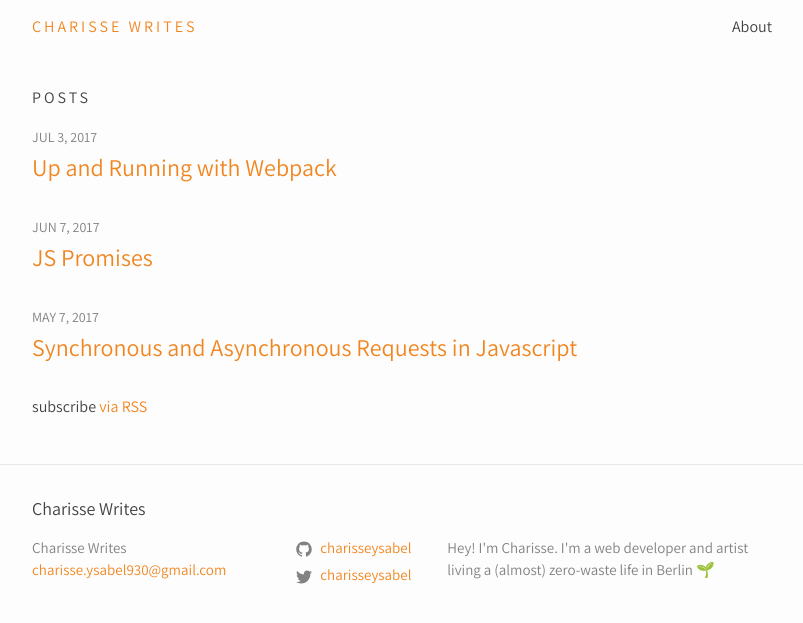
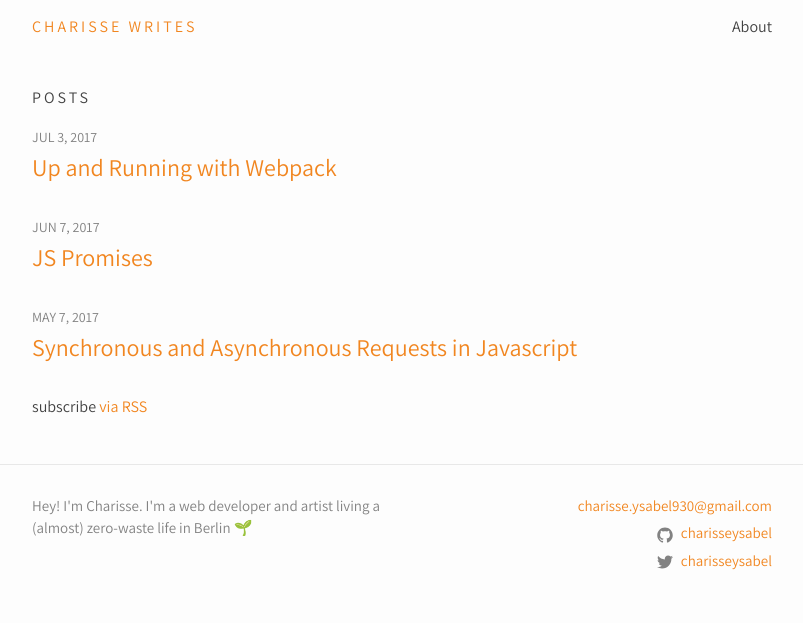
Before and after one commit to charisseysabel/chysbl-blog, a Jekyll site: the page built from index.md, in a window 1280 px wide. Shown: the top 623 px of the page, without its empty margins (238-1041 px from the left). Built offline with Jekyll 4.4.1, drawn with Linux system fonts in a browser that asks for light colours.

Commit message:
feat(footer) fix weird layout and remove redundant default texts

```diff
--- a/_includes/footer.html
+++ b/_includes/footer.html
@@ -1,27 +1,16 @@
 <footer class="site-footer">
 
   <div class="wrapper">
+    <div class="footer-col-wrapper">
+			<div class="footer-col">
+        <p>{{ site.description | escape }}</p>
+      </div>
+      <div class="footer-col">
+        <ul class="social-media-list">
+          {% if site.email %}
+            <li><a href="mailto:{{ site.email }}">{{ site.email }}</a></li>
+          {% endif %}
 
-    <h2 class="footer-heading">{{ site.title | escape }}</h2>
-
-    <div class="footer-col-wrapper">
-      <div class="footer-col footer-col-1">
-        <ul class="contact-list">
-          <li>
-            {% if site.author %}
-              {{ site.author | escape }}
-            {% else %}
-              {{ site.title | escape }}
-            {% endif %}
-            </li>
-            {% if site.email %}
-            <li><a href="mailto:{{ site.email }}">{{ site.email }}</a></li>
-            {% endif %}
-        </ul>
-      </div>
-
-      <div class="footer-col footer-col-2">
-        <ul class="social-media-list">
           {% if site.github_username %}
           <li>
             {% include icon-github.html username=site.github_username %}
@@ -35,10 +24,6 @@
           {% endif %}
         </ul>
       </div>
-
-      <div class="footer-col footer-col-3">
-        <p>{{ site.description | escape }}</p>
-      </div>
     </div>
 
   </div>
--- a/_sass/minima/_layout.scss
+++ b/_sass/minima/_layout.scss
@@ -117,6 +117,7 @@
 .social-media-list {
   list-style: none;
   margin-left: 0;
+  text-align: right;
 }
 
 .footer-col-wrapper {
@@ -130,11 +131,14 @@
   float: left;
   margin-bottom: $spacing-unit / 2;
   padding-left: $spacing-unit / 2;
+
+  width: -webkit-calc((100% / 2) - 15px );
+  width:         calc((100% / 2) - 15px );
 }
 
 .footer-col-1 {
-  width: -webkit-calc(35% - (#{$spacing-unit} / 2));
-  width:         calc(35% - (#{$spacing-unit} / 2));
+  width: -webkit-calc((100% / 2) - 15px );
+  width:         calc((100% / 2) - 15px );
 }
 
 .footer-col-2 {
@@ -150,8 +154,8 @@
 @include media-query($on-laptop) {
   .footer-col-1,
   .footer-col-2 {
-    width: -webkit-calc(50% - (#{$spacing-unit} / 2));
-    width:         calc(50% - (#{$spacing-unit} / 2));
+    width: -webkit-calc((100% / 2) - 15px );
+    width:         calc((100% / 2) - 15px );
   }
 
   .footer-col-3 {
```
Also changed, not shown: 1 other file.
